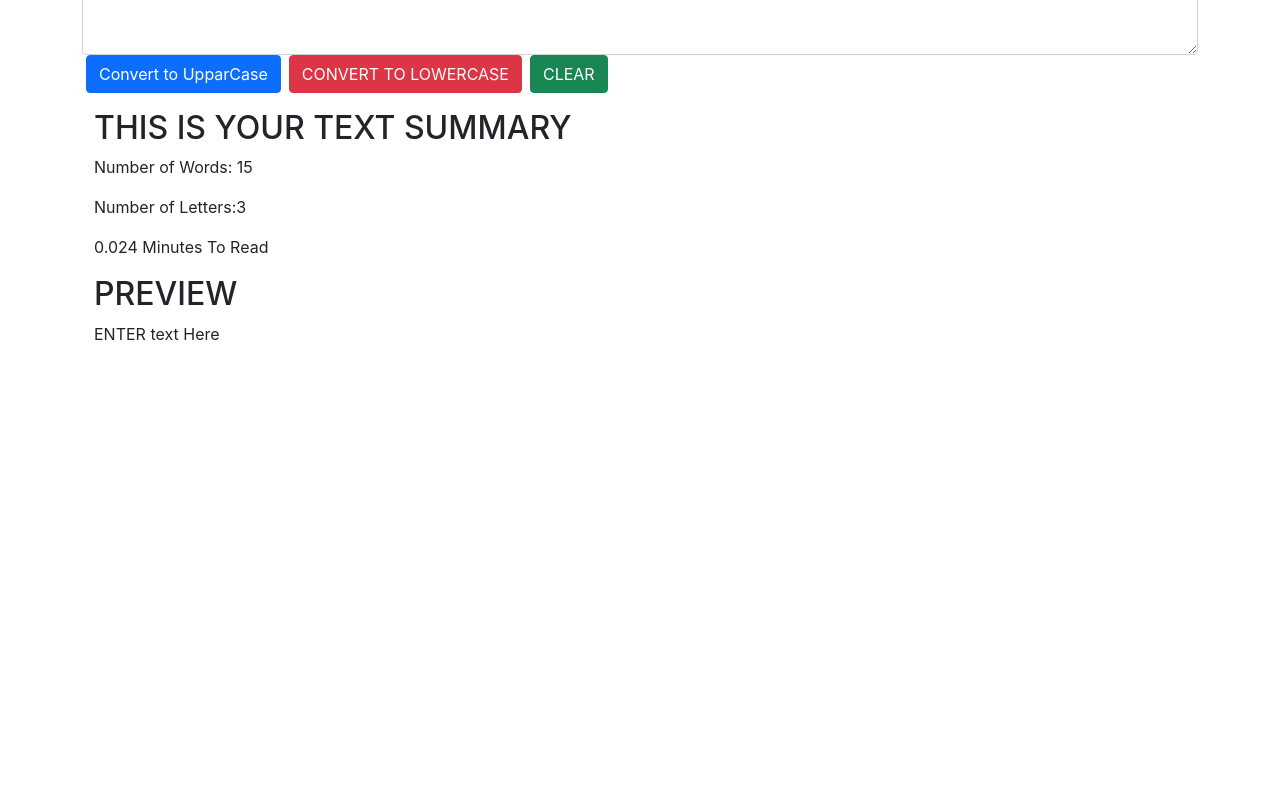
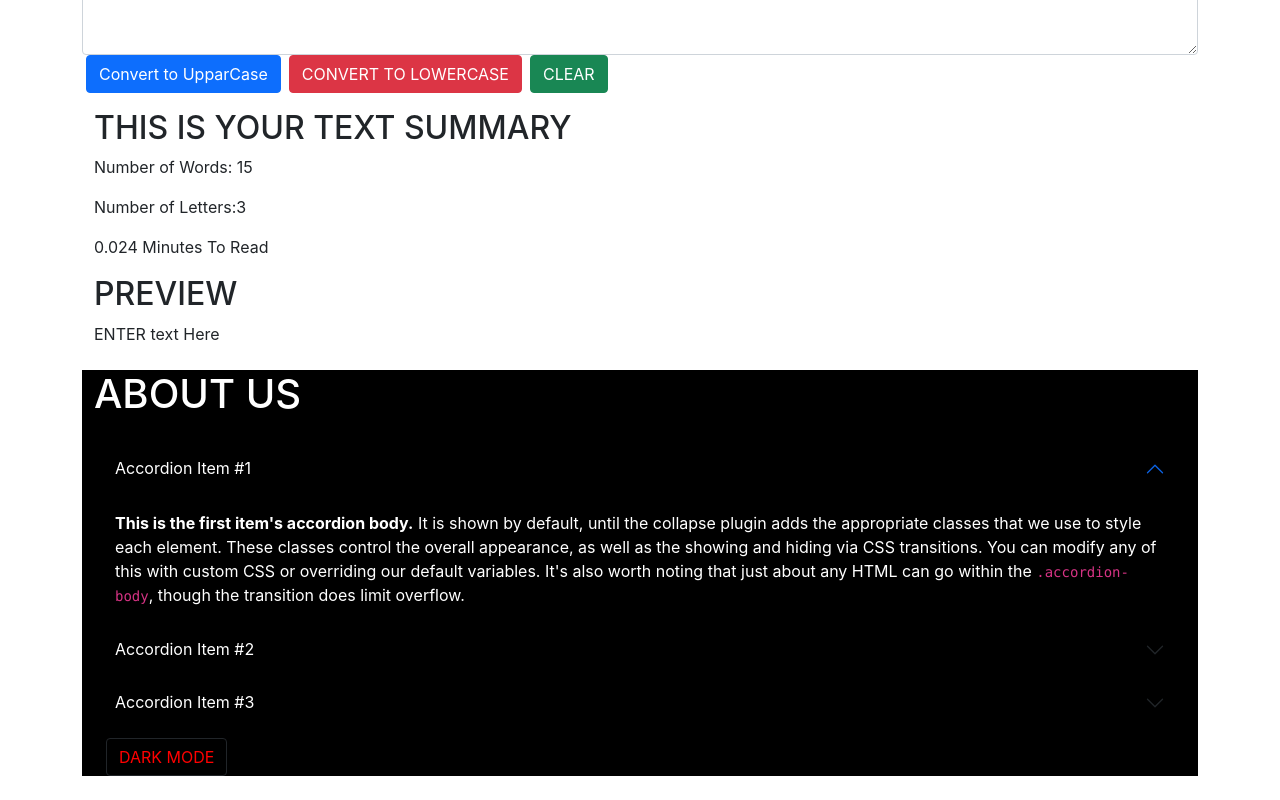
Before and after one commit to Aditya-raj77x/React-, a React (Create React App) app in the folder my-app/: page / in a window 1280 px wide. Shown: the part 279-1079 px from the top of the page. Before the commit the page ends 800 px from the top, so only its background shows below. Built offline with nearby package versions, Linux system fonts and the light colour scheme.

Commit message:
added about

```diff
--- a/my-app/src/App.js
+++ b/my-app/src/App.js
@@ -1,4 +1,5 @@
 import './App.css';
+import About from './component/About';
 
 import Navbar from './component/Navbar';
 import TextForm from './component/TextForm';
@@ -9,7 +10,11 @@
 <Navbar title="ADITYA" ab="ABOUT"></Navbar>
 <div className="container my-3">
 <TextForm heading="enter the text to Analyze Below"/>
+
 </div>
+<div className='container my-4'>
+    <About/>
+  </div>
     </>
   );
 }
--- /dev/null
+++ b/my-app/src/component/About.js
@@ -0,0 +1,79 @@
+import React, {useState} from 'react'
+
+export default function About() {
+  const [myst, setmyst]=useState(
+    {
+      color:'white',
+      backgroundColor:'black'
+    }
+  )
+  let aa={
+    color:'red',
+    }
+    const tg=()=>{
+      if(myst.color=='white'){
+        setmyst(
+          {
+            color:'black',
+            backgroundColor:'white'
+          }
+        )
+      }
+      else{
+        setmyst(
+          {
+            color:'white',
+            backgroundColor:'black'
+          }
+        )
+      }
+    }
+
+
+  return (
+    <div className='container' style={myst}>
+      <h1 className='my-4'>ABOUT US</h1>
+        <div class="accordion" id="accordionExample" style={myst}>
+  <div class="accordion-item" style={myst}>
+    <h2 class="accordion-header" id="headingOne">
+      <button style={myst} class="accordion-button" type="button" data-bs-toggle="collapse" data-bs-target="#collapseOne" aria-expanded="true" aria-controls="collapseOne">
+        Accordion Item #1
+      </button>
+    </h2>
+    <div id="collapseOne" class="accordion-collapse collapse show" aria-labelledby="headingOne" data-bs-parent="#accordionExample">
+      <div class="accordion-body">
+        <strong>This is the first item's accordion body.</strong> It is shown by default, until the collapse plugin adds the appropriate classes that we use to style each element. These classes control the overall appearance, as well as the showing and hiding via CSS transitions. You can modify any of this with custom CSS or overriding our default variables. It's also worth noting that just about any HTML can go within the <code>.accordion-body</code>, though the transition does limit overflow.
+      </div>
+    </div>
+  </div>
+  <div class="accordion-item" style={myst}>
+    <h2 class="accordion-header" id="headingTwo">
+      <button style={myst} class="accordion-button collapsed" type="button" data-bs-toggle="collapse" data-bs-target="#collapseTwo" aria-expanded="false" aria-controls="collapseTwo">
+        Accordion Item #2
+      </button>
+    </h2>
+    <div id="collapseTwo" class="accordion-collapse collapse" aria-labelledby="headingTwo" data-bs-parent="#accordionExample">
+      <div class="accordion-body">
+        <strong>This is the second item's accordion body.</strong> It is hidden by default, until the collapse plugin adds the appropriate classes that we use to style each element. These classes control the overall appearance, as well as the showing and hiding via CSS transitions. You can modify any of this with custom CSS or overriding our default variables. It's also worth noting that just about any HTML can go within the <code>.accordion-body</code>, though the transition does limit overflow.
+      </div>
+    </div>
+  </div>
+  <div class="accordion-item" style={myst}>
+    <h2 class="accordion-header" id="headingThree">
+      <button style={myst} class="accordion-button collapsed" type="button" data-bs-toggle="collapse" data-bs-target="#collapseThree" aria-expanded="false" aria-controls="collapseThree">
+        Accordion Item #3
+      </button>
+    </h2>
+    <div id="collapseThree" class="accordion-collapse collapse" aria-labelledby="headingThree" data-bs-parent="#accordionExample">
+      <div class="accordion-body">
+        <strong>This is the third item's accordion body.</strong> It is hidden by default, until the collapse plugin adds the appropriate classes that we use to style each element. These classes control the overall appearance, as well as the showing and hiding via CSS transitions. You can modify any of this with custom CSS or overriding our default variables. It's also worth noting that just about any HTML can go within the <code>.accordion-body</code>, though the transition does limit overflow.
+      </div>
+    </div>
+  </div>
+</div>
+<div className='container my-2'>
+  <button type='button' onClick={tg} className='btn btn-outline-dark'style={aa}>DARK MODE</button>
+</div>
+    </div>
+  )
+}
--- a/my-app/src/component/Navbar.js
+++ b/my-app/src/component/Navbar.js
@@ -20,7 +20,7 @@
           </ul>
         <form className="d-flex">
           <input className="form-control me-2" type="search" placeholder="Search" aria-label="Search"/>
-          <button className="btn btn-outline-success " type="submit">Search</button>
+          <button className="btn btn-success " type="submit">Search</button>
         </form>
       </div>
     </div>
```
